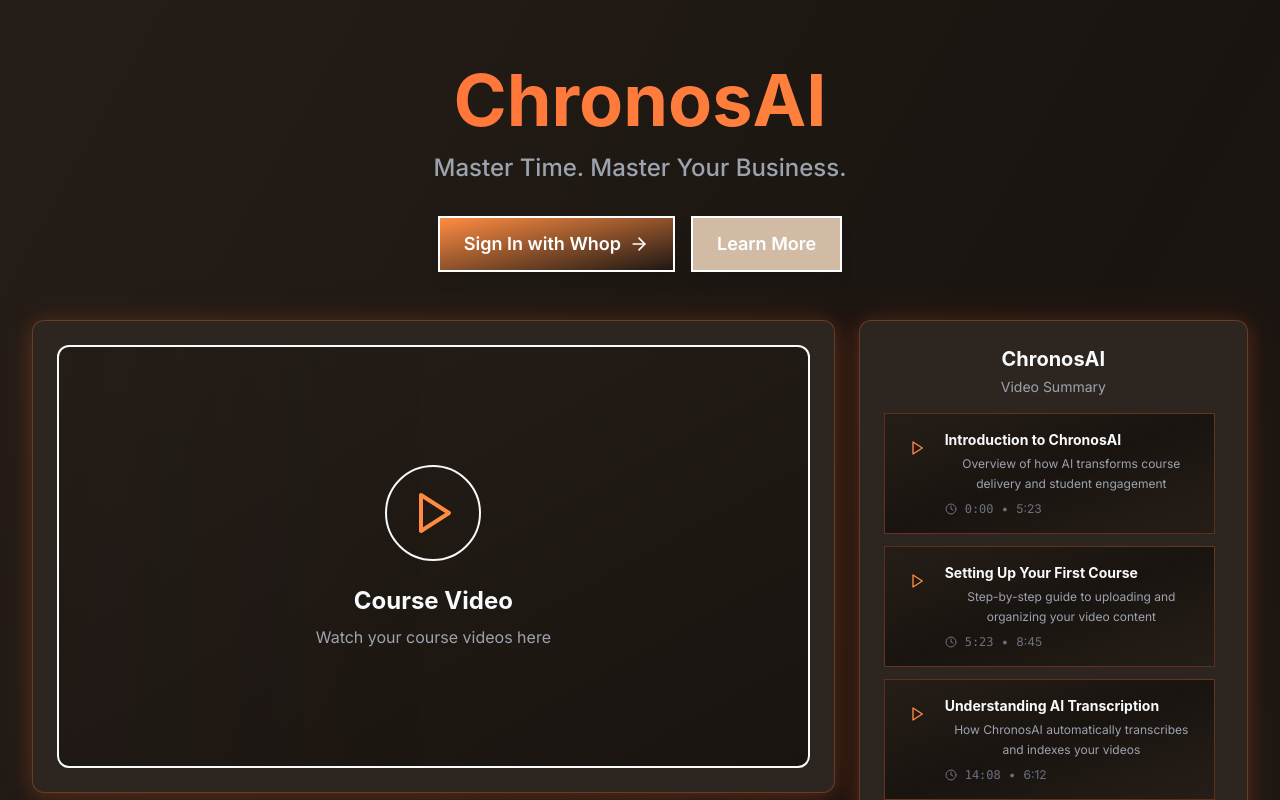
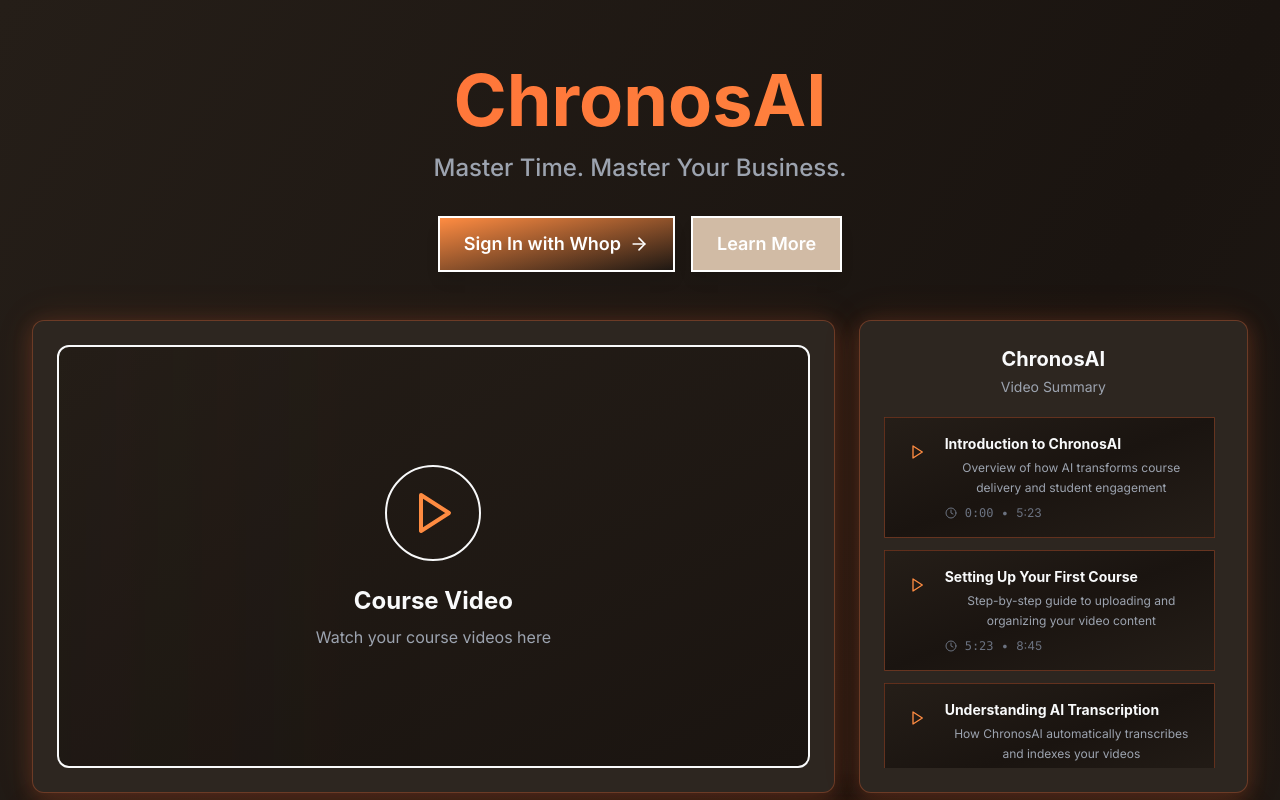
Before and after one commit to Agentic-Person/ChronosAI-Whop-App, a Next.js app: page / in a window 1280 px wide. Shown: the top 800 px of the page. Built offline with nearby package versions, Linux system fonts and the light colour scheme.

Commit message:
Align Video Summary with video height, add visible scrollbar, reduce spacing to show AI Chat above fold

```diff
--- a/app/page.tsx
+++ b/app/page.tsx
@@ -77,7 +77,7 @@
               initial={{ opacity: 0, y: 20 }}
               animate={{ opacity: 1, y: 0 }}
               transition={{ duration: 0.6, delay: 0.2 }}
-              className="grid grid-cols-1 lg:grid-cols-3 gap-6 mb-6"
+              className="grid grid-cols-1 lg:grid-cols-3 gap-6 mb-4"
             >
               {/* Video Placeholder - 2/3 width */}
               <div className="lg:col-span-2">
@@ -102,9 +102,9 @@
                 </Card>
               </div>
 
-              {/* Video Summary - 1/3 width */}
-              <div className="lg:col-span-1">
-                <VideoSummary className="h-full" />
+              {/* Video Summary - 1/3 width, aligned with video */}
+              <div className="lg:col-span-1 flex">
+                <VideoSummary className="w-full aspect-video" />
               </div>
             </motion.div>
 
@@ -113,7 +113,7 @@
               initial={{ opacity: 0, y: 20 }}
               animate={{ opacity: 1, y: 0 }}
               transition={{ duration: 0.6, delay: 0.3 }}
-              className="mb-12"
+              className="mb-8"
             >
               <Card padding="lg" className="overflow-hidden">
                 <div className="mb-4">
--- a/components/video/VideoSummary.tsx
+++ b/components/video/VideoSummary.tsx
@@ -56,8 +56,24 @@
   ];
 
   return (
-    <Card padding="lg" className={className}>
-      <div className="mb-4">
+    <>
+      <style jsx global>{`
+        .video-summary-scroll::-webkit-scrollbar {
+          width: 8px;
+        }
+        .video-summary-scroll::-webkit-scrollbar-track {
+          background: transparent;
+        }
+        .video-summary-scroll::-webkit-scrollbar-thumb {
+          background-color: rgba(255, 140, 66, 0.5);
+          border-radius: 4px;
+        }
+        .video-summary-scroll::-webkit-scrollbar-thumb:hover {
+          background-color: rgba(255, 140, 66, 0.7);
+        }
+      `}</style>
+      <Card padding="lg" className={`${className} flex flex-col h-full`}>
+        <div className="mb-4 flex-shrink-0">
           <h3 className="text-xl font-bold text-text-primary mb-1">
             ChronosAI
           </h3>
@@ -66,7 +82,13 @@
           </p>
         </div>
 
-      <div className="space-y-3 max-h-[500px] overflow-y-auto pr-2">
+        <div
+          className="flex-1 space-y-3 overflow-y-auto pr-2 video-summary-scroll"
+          style={{
+            scrollbarWidth: 'thin',
+            scrollbarColor: 'rgba(255, 140, 66, 0.5) transparent',
+          }}
+        >
           {chapters.map((chapter, index) => (
             <div
               key={index}
@@ -99,5 +121,6 @@
           ))}
         </div>
       </Card>
+    </>
   );
 }
```
Lines whose indentation alone changed are shown as unchanged.
